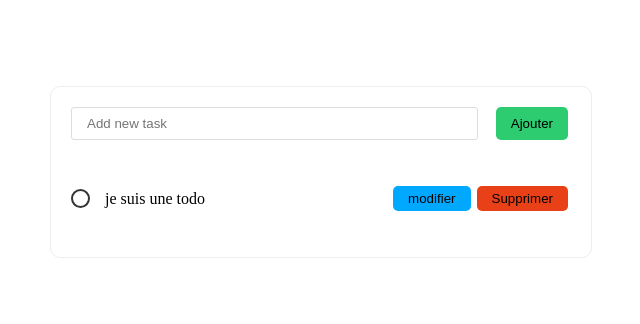
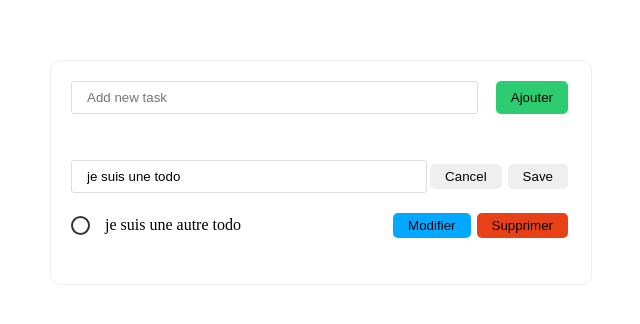
Before and after one commit to ozkansoyturk/todo, a website built with webpack: page src/index.html in a window 1280 px wide. Shown: the part 228-552 px from the top of the page, without its empty margins (319-959 px from the left). Built offline with nearby package versions, Linux system fonts and the light colour scheme.

Commit message:
Editer une todo

```diff
--- a/src/index.js
+++ b/src/index.js
@@ -4,22 +4,18 @@ const ul = document.querySelector("ul");
 const form = document.querySelector("form");
 const input = document.querySelector("form > input");
 
-const todos = [{ text: "je suis une todo", done: false }];
-
-form.addEventListener("submit", (event) => {
-  event.preventDefault();
-  const value = input.value;
-  input.value = "";
-  if (value !== "") {
-    addTodo(value);
-  } else {
-    alert("il faut entrer des mots");
-  }
-});
+const todos = [
+  { text: "je suis une todo", done: false, editMode: true },
+  { text: "je suis une autre todo", done: false, editMode: false },
+];
 
 const displayTodo = () => {
   const todosNode = todos.map((todo, index) => {
-    return createTodoElement(todo, index);
+    if (todo.editMode) {
+      return createEditTodoElement(todo, index);
+    } else {
+      return createTodoElement(todo, index);
+    }
   });
   ul.innerHTML = "";
   ul.append(...todosNode);
@@ -30,21 +26,56 @@ const createTodoElement = (todo, index) => {
   const buttonDelete = document.createElement("button");
   buttonDelete.innerHTML = "Supprimer";
   buttonDelete.className = "delete";
+  const buttonEdit = document.createElement("button");
+  buttonEdit.innerHTML = "Modifier";
+  buttonEdit.className = "edit";
+
   buttonDelete.addEventListener("click", (event) => {
     event.stopPropagation();
     deleteTodo(index);
   });
+  buttonEdit.addEventListener("click", (event) => {
+    event.stopPropagation();
+    toggleEditMode(index);
+  });
+
   li.innerHTML = `
-    <span class="todo ${todo.done ? "done" : ""}"></span>
-    <p>${todo.text}</p>
-    <button class="modify">modifier</button>
-    `;
+  <span class="todo ${todo.done ? "done" : ""}"></span>
+  <p>${todo.text}</p>
+  `;
   li.addEventListener("click", (event) => {
     toggleTodo(index);
   });
-  li.appendChild(buttonDelete);
+  li.append(buttonEdit, buttonDelete);
   return li;
 };
+
+const createEditTodoElement = (todo, index) => {
+  const li = document.createElement("li");
+  const input = document.createElement("input");
+  input.type = "text";
+  input.value = todo.text;
+  const buttonSave = document.createElement("button");
+  buttonSave.innerHTML = `Save`;
+  const buttonCancel = document.createElement("button");
+  buttonCancel.innerHTML = `Cancel`;
+  buttonCancel.addEventListener("click", (event) => {
+    event.stopPropagation();
+    toggleEditMode(index);
+  });
+  buttonSave.addEventListener("click", (event) => {
+    editTodo(index, input);
+  });
+  li.append(input, buttonCancel, buttonSave);
+  return li;
+};
+
+form.addEventListener("submit", (event) => {
+  event.preventDefault();
+  const value = input.value;
+  input.value = "";
+  addTodo(value);
+});
 
 const addTodo = (text) => {
   todos.unshift({
@@ -64,4 +95,16 @@ const toggleTodo = (index) => {
   displayTodo();
 };
 
+const toggleEditMode = (index) => {
+  todos[index].editMode = !todos[index].editMode;
+  displayTodo();
+};
+
+const editTodo = (index, input) => {
+  const value = input.value;
+  todos[index].text = value;
+  todos[index].editMode = false;
+  displayTodo();
+};
+
 displayTodo();
--- a/src/style.css
+++ b/src/style.css
@@ -40,7 +40,7 @@ button {
   background-color: #e84118;
 }
 
-.modify {
+.edit {
   background-color: #00a8ff;
 }
 
@@ -71,6 +71,10 @@ li {
   padding: 10px 0;
 }
 
+li input {
+  flex: 1;
+}
+
 li p {
   flex: 1;
 }
```
